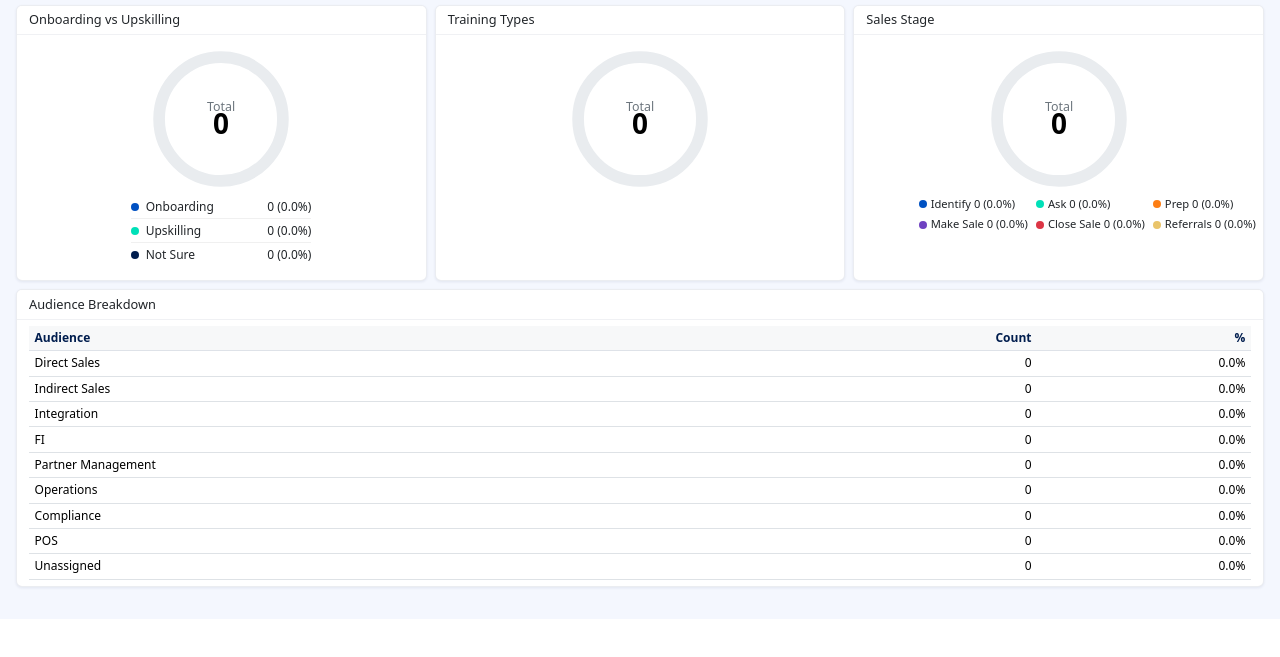
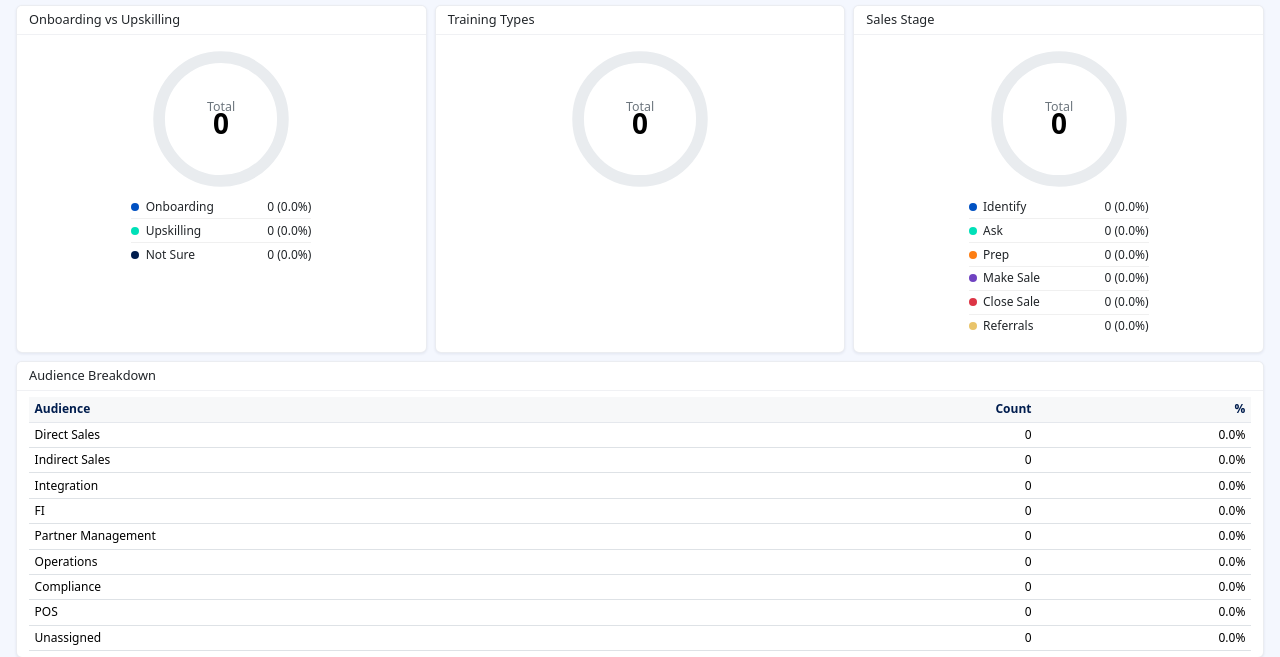
Before and after one commit to juanathanwickston/TCM, a Django app: page /dashboard/ in a window 1280 px wide. Shown: the part 222-879 px from the top of the page. Before the commit the page ends 812 px from the top, so only its background shows below. Run offline with Django 5.2, Linux system fonts and the light colour scheme; the visitor is signed in with stand-in values (Sample User, id 1); data that the repository does not hold is empty; some libraries are stand-ins or nearby versions.

Commit message:
ui: unify Sales Stage chart legend to vertical row layout, remove dead grid CSS

```diff
--- a/tcm_app/templates/tcm_app/dashboard.html
+++ b/tcm_app/templates/tcm_app/dashboard.html
@@ -113,29 +113,6 @@
         width: 8px;
         height: 8px;
         border-radius: 50%;
-    }
-
-    /* Sales Stage Grid Layout - 2 rows × 3 columns */
-    .donut-breakdown-grid {
-        display: grid;
-        grid-template-columns: repeat(3, 1fr);
-        grid-template-rows: repeat(2, auto);
-        gap: 0.25rem 0.5rem;
-        width: 100%;
-        max-width: 280px;
-        margin-top: 0.4rem;
-        font-size: 0.7rem;
-    }
-
-    .donut-breakdown-grid-item {
-        display: flex;
-        align-items: center;
-        gap: 0.25rem;
-        white-space: nowrap;
-    }
-
-    .donut-breakdown-grid-item .donut-breakdown-dot {
-        flex-shrink: 0;
     }
 
     .stacked-bar {
@@ -335,9 +312,13 @@
                             <text x="18" y="16" class="donut-text-label">Total</text>
                             <text x="18" y="20" class="donut-text-value">{{ ss_total }}</text>
                         </svg>
-                        <div class="donut-breakdown-grid">
+                        <div class="donut-breakdown">
                             {% for item in ss_donut_data %}
-                            <div class="donut-breakdown-grid-item"><span class="donut-breakdown-dot" style="background:{{ item.color }};"></span>{{ item.label }} {{ item.count }} ({{ item.pct }}%)</div>
+                            <div class="donut-breakdown-row">
+                                <span class="donut-breakdown-label"><span class="donut-breakdown-dot"
+                                        style="background:{{ item.color }};"></span>{{ item.label }}</span>
+                                <span>{{ item.count }} ({{ item.pct }}%)</span>
+                            </div>
                             {% endfor %}
                         </div>
                     </div>
```
